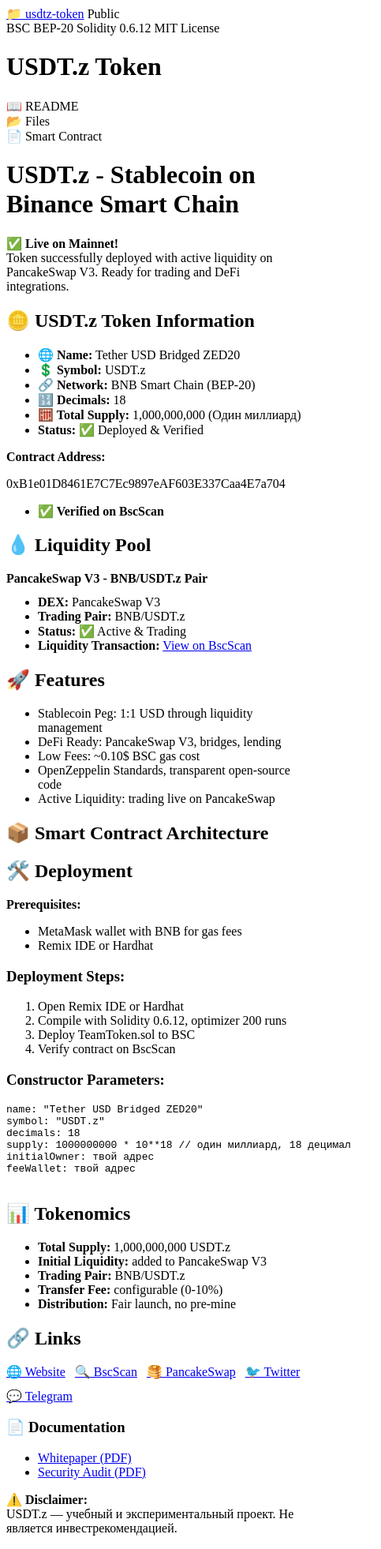
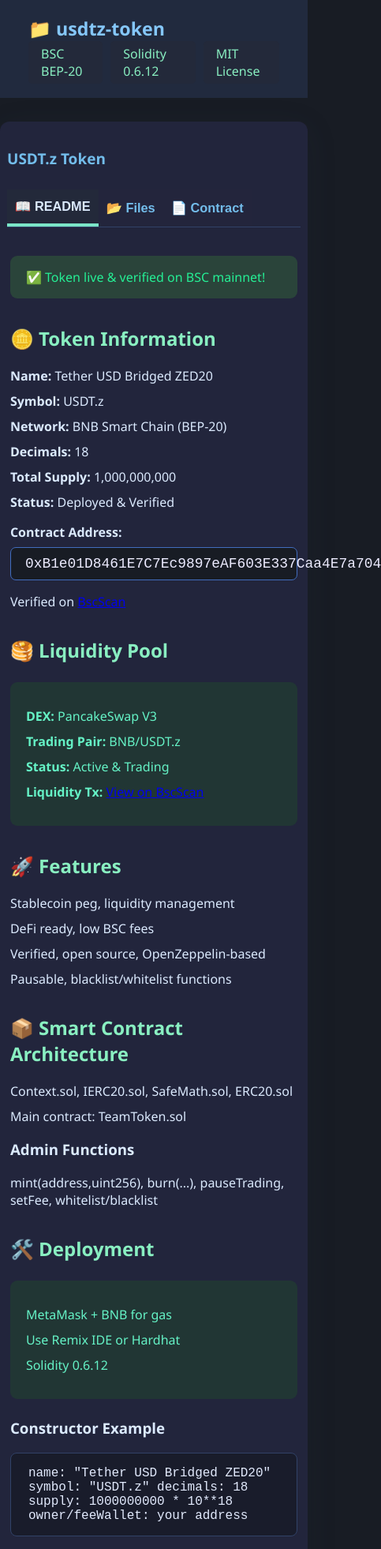
Before and after one commit to LeanLK/USDT.z-token, a plain HTML site: page index.html in a window 390 px wide. Shown: the top 1962 px of the page at 79% size, 483 px wide, since content can reach past the window. Drawn offline with Linux system fonts and the light colour scheme.

Commit message:
Update index.html

```diff
--- a/index.html
+++ b/index.html
@@ -3,190 +3,198 @@
 <head>
     <meta charset="UTF-8">
     <meta name="viewport" content="width=device-width, initial-scale=1.0">
-    <meta name="description" content="USDT.z Token - Smart Contract Repository on BSC">
-    <title>USDT.z Token Repository</title>
+    <meta name="description" content="USDT.z Token - BNB Chain stablecoin project. Info, contract, audit, tokenomics.">
+    <title>USDT.z Token — BSC Stablecoin</title>
     <style>
-        /* ...Стили из прошлой версии, можно оставить без изменений... */
+        body { font-family: 'Segoe UI',Arial,sans-serif; background: #181c24; color: #dbeafe; margin: 0; }
+        .github-header { background: #212a3e; padding: 20px 36px 18px; border: none; display: flex; justify-content: space-between; align-items: center; flex-wrap: wrap; }
+        .repo-name { color: #85c7fa; font-size: 1.45em; font-weight: 600; text-decoration: none; }
+        .repo-badges { display: flex; gap: 10px;}
+        .badge { background: #23293a; border-radius: 5px; padding: 5px 16px; font-size: 1em; color: #89efc1; }
+        .container { max-width: 950px; margin: 0 auto; background: #22253c; border-radius: 12px; box-shadow: 0 8px 40px rgba(44,62,80,.11); margin-top: 30px;}
+        .repo-header { display: flex; justify-content: space-between; align-items: center; margin-bottom: 16px; }
+        .repo-title h1 { color: #73bdeb; font-size: 2.45em; margin: 25px 0 10px 0;}
+        .tab-nav { display: flex; gap: 0; border-bottom: 1px solid #314267; margin-bottom: 0; }
+        .tab { padding: 18px 36px; background: #23253c; border: none; color: #73bdeb; font-weight: 600; font-size: 1.02em; cursor: pointer; transition: .2s; outline: none;}
+        .tab.active { background: #23293a; border-bottom: 4px solid #7be6c8; color: #dbeafe;}
+        .tab-content { display: none; padding: 30px 50px 40px; min-height: 260px;}
+        .tab-content.active { display: block; }
+        .readme-section h2 { color: #89efc1; margin-top: 34px;}
+        .readme-section ul, .file-tree { list-style: none; padding: 0;}
+        .readme-section li { margin-bottom: 10px;}
+        .contract-address { background: #181c24; color: #ecebff; padding: 10px 18px; border-radius: 7px; font-family: "Courier New", monospace; margin: 8px 0 16px 0; font-size: 1.12em; border: 1px solid #426dbe;}
+        .info-box, .success-box, .warning-box { margin: 24px 0; border-radius: 9px; padding: 16px 20px;}
+        .info-box { background: #213634; color: #65f3c6;}
+        .success-box { background: #2a443a; color: #25ef95;}
+        .warning-box { background: #3f2c19; color: #ffb76b;}
+        .code-block { background: #191c2b; border: 1px solid #314267; border-radius: 8px; padding: 16px 22px; margin: 18px 0; font-family: 'Courier New', monospace; font-size: 1em; color: #e2eafd; overflow-x: auto;}
+        .file-tree .file-item { padding: 11px 18px; border-bottom: 1px solid #233040; display: flex; align-items: center; gap: 7px;}
+        .file-tree .file-icon { font-size: 1.1em; }
+        .btn-primary, .btn-secondary { display: inline-block; margin: 8px 4px 0 0; padding: 9px 20px; border-radius: 5px; font-weight: 600; text-decoration: none; transition:.2s;}
+        .btn-primary { background: #17cf97; color: #23253c;}
+        .btn-primary:hover { background: #32efb3; color: #23293a;}
+        .btn-secondary { background: #29335c; color: #bed9ff; border: 1px solid #345b82;}
+        .btn-secondary:hover { background: #406697; color: #fff;}
+        @media (max-width: 900px) {
+            .container {padding: 9px;}
+            .tab-content {padding:16px 4vw 28px;}
+        }
+        @media (max-width: 620px) {
+            .tab { padding: 12px 10px;}
+            .repo-title h1 {font-size:1.19em;}
+            .tab-content {padding:12px 1vw 18px;}
+        }
     </style>
 </head>
 <body>
     <div class="github-header">
         <div>
             <a href="#" class="repo-name">📁 usdtz-token</a>
-            <span class="github-badge">Public</span>
         </div>
         <div class="repo-badges">
-            <span class="badge badge-yellow">BSC BEP-20</span>
-            <span class="badge badge-blue">Solidity 0.6.12</span>
-            <span class="badge badge-green">MIT License</span>
+            <span class="badge">BSC BEP-20</span>
+            <span class="badge">Solidity 0.6.12</span>
+            <span class="badge">MIT License</span>
         </div>
     </div>
-
     <div class="container">
         <div class="repo-header">
-            <div class="repo-title">
-                <h1>USDT.z Token</h1>
-            </div>
+            <div class="repo-title"><h1>USDT.z Token</h1></div>
+        </div>
+        <div class="tab-nav">
+            <button class="tab active" onclick="showTab('readme')">📖 README</button>
+            <button class="tab" onclick="showTab('files')">📂 Files</button>
+            <button class="tab" onclick="showTab('contract')">📄 Contract</button>
         </div>
 
-        <div class="tab-nav">
-            <div class="tab active" onclick="showTab('readme')">📖 README</div>
-            <div class="tab" onclick="showTab('files')">📂 Files</div>
-            <div class="tab" onclick="showTab('contract')">📄 Smart Contract</div>
-        </div>
-
-        <!-- README TAB -->
         <div id="readme" class="tab-content active">
             <div class="readme-section">
-                <h1>USDT.z - Stablecoin on Binance Smart Chain</h1>
                 <div class="success-box">
-                    <strong>✅ Live on Mainnet!</strong><br>
-                    Token successfully deployed with active liquidity on PancakeSwap V3. Ready for trading and DeFi integrations.
+                    ✅ Token live & verified on BSC mainnet!
                 </div>
-                <h2>🪙 USDT.z Token Information</h2>
+                <h2>🪙 Token Information</h2>
                 <ul>
-                    <li><strong>🌐 Name:</strong> Tether USD Bridged ZED20</li>
-                    <li><strong>💲 Symbol:</strong> USDT.z</li>
-                    <li><strong>🔗 Network:</strong> BNB Smart Chain (BEP-20)</li>
-                    <li><strong>🔢 Decimals:</strong> 18</li>
-                    <li><strong>🧮 Total Supply:</strong> 1,000,000,000 (Один миллиард)</li>
-                    <li><strong>Status:</strong> ✅ Deployed & Verified</li>
+                    <li><strong>Name:</strong> Tether USD Bridged ZED20</li>
+                    <li><strong>Symbol:</strong> USDT.z</li>
+                    <li><strong>Network:</strong> BNB Smart Chain (BEP-20)</li>
+                    <li><strong>Decimals:</strong> 18</li>
+                    <li><strong>Total Supply:</strong> 1,000,000,000</li>
+                    <li><strong>Status:</strong> Deployed & Verified</li>
                 </ul>
-                <p><strong>Contract Address:</strong></p>
-                <div class="contract-address">
-                    0xB1e01D8461E7C7Ec9897eAF603E337Caa4E7a704
-                </div>
+                <span><strong>Contract Address:</strong></span>
+                <div class="contract-address">0xB1e01D8461E7C7Ec9897eAF603E337Caa4E7a704</div>
                 <ul>
-                    <li><strong>✅ Verified on BscScan</strong></li>
+                    <li>Verified on <a href="https://bscscan.com/token/0xB1e01D8461E7C7Ec9897eAF603E337Caa4E7a704" target="_blank">BscScan</a></li>
                 </ul>
-
-                <h2>💧 Liquidity Pool</h2>
+                <h2>🥞 Liquidity Pool</h2>
                 <div class="info-box">
-                    <strong>PancakeSwap V3 - BNB/USDT.z Pair</strong>
-                    <ul style="margin-top: 12px;">
+                    <ul>
                         <li><strong>DEX:</strong> PancakeSwap V3</li>
                         <li><strong>Trading Pair:</strong> BNB/USDT.z</li>
-                        <li><strong>Status:</strong> ✅ Active & Trading</li>
-                        <li><strong>Liquidity Transaction:</strong> <a href="https://bscscan.com/tx/0xff9c77e3325a25b4e349f5e78ef88c7c9c6162c4ed86a40f33270d10602b7cf0" target="_blank">View on BscScan</a></li>
+                        <li><strong>Status:</strong> Active & Trading</li>
+                        <li><strong>Liquidity Tx:</strong>
+                          <a href="https://bscscan.com/tx/0xff9c77e3325a25b4e349f5e78ef88c7c9c6162c4ed86a40f33270d10602b7cf0" target="_blank">View on BscScan</a>
+                        </li>
                     </ul>
                 </div>
-
                 <h2>🚀 Features</h2>
                 <ul>
-                    <li>Stablecoin Peg: 1:1 USD through liquidity management</li>
-                    <li>DeFi Ready: PancakeSwap V3, bridges, lending</li>
-                    <li>Low Fees: ~0.10$ BSC gas cost</li>
-                    <li>OpenZeppelin Standards, transparent open-source code</li>
-                    <li>Active Liquidity: trading live on PancakeSwap</li>
+                    <li>Stablecoin peg, liquidity management</li>
+                    <li>DeFi ready, low BSC fees</li>
+                    <li>Verified, open source, OpenZeppelin-based</li>
+                    <li>Pausable, blacklist/whitelist functions</li>
                 </ul>
-
                 <h2>📦 Smart Contract Architecture</h2>
-                <!-- ... Описание структуры ... -->
-
+                <ul>
+                    <li>Context.sol, IERC20.sol, SafeMath.sol, ERC20.sol</li>
+                    <li>Main contract: TeamToken.sol</li>
+                </ul>
+                <h3>Admin Functions</h3>
+                <ul>
+                    <li>mint(address,uint256), burn(...), pauseTrading, setFee, whitelist/blacklist</li>
+                </ul>
                 <h2>🛠️ Deployment</h2>
                 <div class="info-box">
-                    <strong>Prerequisites:</strong>
-                    <ul>
-                        <li>MetaMask wallet with BNB for gas fees</li>
-                        <li>Remix IDE or Hardhat</li>
-                    </ul>
+                  <ul>
+                    <li>MetaMask + BNB for gas</li>
+                    <li>Use Remix IDE or Hardhat</li>
+                    <li>Solidity 0.6.12</li>
+                  </ul>
                 </div>
-
-                <h3>Deployment Steps:</h3>
-                <ol>
-                    <li>Open Remix IDE or Hardhat</li>
-                    <li>Compile with Solidity 0.6.12, optimizer 200 runs</li>
-                    <li>Deploy TeamToken.sol to BSC</li>
-                    <li>Verify contract on BscScan</li>
-                </ol>
-                <h3>Constructor Parameters:</h3>
-                <div class="code-block"><pre>
+                <h3>Constructor Example</h3>
+                <div class="code-block">
 name: "Tether USD Bridged ZED20"
 symbol: "USDT.z"
 decimals: 18
-supply: 1000000000 * 10**18 // один миллиард, 18 децимал
-initialOwner: твой адрес
-feeWallet: твой адрес
-                </pre></div>
-
+supply: 1000000000 * 10**18
+owner/feeWallet: your address
+                </div>
                 <h2>📊 Tokenomics</h2>
                 <ul>
                     <li><strong>Total Supply:</strong> 1,000,000,000 USDT.z</li>
-                    <li><strong>Initial Liquidity:</strong> added to PancakeSwap V3</li>
+                    <li><strong>Initial Liquidity:</strong> PancakeSwap V3</li>
                     <li><strong>Trading Pair:</strong> BNB/USDT.z</li>
-                    <li><strong>Transfer Fee:</strong> configurable (0-10%)</li>
-                    <li><strong>Distribution:</strong> Fair launch, no pre-mine</li>
+                    <li><strong>Transfer Fee:</strong> 0-10% (configurable)</li>
                 </ul>
-
                 <h2>🔗 Links</h2>
-                <div style="display: flex; gap: 12px; flex-wrap: wrap; margin: 16px 0;">
-                    <a href="https://leanlk.github.io/USDT.z-token/" class="btn-primary">🌐 Website</a>
-                    <a href="https://bscscan.com/token/0xB1e01D8461E7C7Ec9897eAF603E337Caa4E7a704" class="btn-secondary" target="_blank">🔍 BscScan</a>
-                    <a href="https://pancakeswap.finance/swap?outputCurrency=0xB1e01D8461E7C7Ec9897eAF603E337Caa4E7a704" class="btn-secondary" target="_blank">🥞 PancakeSwap</a>
-                    <a href="https://twitter.com/USDTzCommunity" class="btn-secondary" target="_blank">🐦 Twitter</a>
-                    <a href="https://t.me/USDTzCommunity" class="btn-secondary" target="_blank">💬 Telegram</a>
+                <div class="links">
+                    <a href="https://leanlk.github.io/USDT.z-token/" target="_blank">🌐 Website</a>
+                    <a href="https://bscscan.com/token/0xB1e01D8461E7C7Ec9897eAF603E337Caa4E7a704" target="_blank">🔍 BscScan</a>
+                    <a href="https://pancakeswap.finance/swap?outputCurrency=0xB1e01D8461E7C7Ec9897eAF603E337Caa4E7a704" target="_blank">🥞 PancakeSwap</a>
+                    <a href="https://twitter.com/USDTzCommunity" target="_blank">🐦 Twitter</a>
+                    <a href="https://t.me/USDTzCommunity" target="_blank">💬 Telegram</a>
                 </div>
-
                 <h3>📄 Documentation</h3>
                 <ul>
-                    <li><a href="https://github.com/LeanLK/USDT.z-token/blob/main/docs/Whitepaper.pdf" target="_blank">Whitepaper (PDF)</a></li>
-                    <li><a href="https://github.com/LeanLK/USDT.z-token/blob/main/docs/audit.pdf" target="_blank">Security Audit (PDF)</a></li>
+                  <li><a href="https://github.com/LeanLK/USDT.z-token/blob/main/docs/Whitepaper.pdf" target="_blank">Whitepaper (PDF)</a></li>
+                  <li><a href="https://github.com/LeanLK/USDT.z-token/blob/main/docs/audit.pdf" target="_blank">Audit (PDF)</a></li>
                 </ul>
-
                 <div class="warning-box">
-                    <strong>⚠️ Disclaimer:</strong><br>
-                    USDT.z — учебный и экспериментальный проект. Не является инвестрекомендацией.
+                    ⚠️ USDT.z — учебный токен. Не используйте для инвестиций.
                 </div>
             </div>
         </div>
 
-        <!-- FILES TAB -->
         <div id="files" class="tab-content">
             <div class="readme-section">
                 <h2>📂 Repository Structure</h2>
                 <div class="file-tree">
-                    <div class="file-item">
-                        <span class="file-icon">📁</span>
-                        <strong>contracts/</strong>
-                    </div>
-                    <!-- ...Файлы смарт-контрактов... -->
-                    <div class="file-item" style="padding-left: 40px;">
-                        <span class="file-icon">📄</span>
-                        <strong>TeamToken.sol</strong> (main contract)
-                    </div>
-                    <div class="file-item">
-                        <span class="file-icon">📁</span>
-                        <strong>docs/</strong>
-                    </div>
-                    <div class="file-item" style="padding-left: 40px;">
-                        <span class="file-icon">📄</span>
-                        Whitepaper.pdf
-                    </div>
+                    <div class="file-item"><span class="file-icon">📁</span> <strong>contracts/</strong></div>
+                    <div class="file-item" style="padding-left:34px;"><span class="file-icon">📄</span> Context.sol</div>
+                    <div class="file-item" style="padding-left:34px;"><span class="file-icon">📄</span> IERC20.sol</div>
+                    <div class="file-item" style="padding-left:34px;"><span class="file-icon">📄</span> SafeMath.sol</div>
+                    <div class="file-item" style="padding-left:34px;"><span class="file-icon">📄</span> ERC20.sol</div>
+                    <div class="file-item" style="padding-left:34px;"><span class="file-icon">📄</span> <strong>TeamToken.sol</strong></div>
+                    <div class="file-item"><span class="file-icon">📁</span> <strong>docs/</strong></div>
+                    <div class="file-item" style="padding-left:34px;"><span class="file-icon">📄</span> Whitepaper.pdf</div>
+                    <div class="file-item" style="padding-left:34px;"><span class="file-icon">📄</span> audit.pdf</div>
+                    <div class="file-item"><span class="file-icon">📄</span> README.md</div>
+                    <div class="file-item"><span class="file-icon">📄</span> LICENSE</div>
+                    <div class="file-item"><span class="file-icon">📄</span> index.html</div>
                 </div>
             </div>
         </div>
-
-        <!-- CONTRACT TAB -->
         <div id="contract" class="tab-content">
             <div class="readme-section">
                 <h2>📄 TeamToken.sol - Main Contract</h2>
-                <div class="code-block"><pre>
+                <div class="code-block">
 // SPDX-License-Identifier: MIT
 pragma solidity 0.6.12;
 contract TeamToken is ERC20 {
-  // supply: 1,000,000,000 * 10**18
+  // totalSupply = 1000000000 * 10**18
+  // admin mint/burn/pause/fee/whitelist/blacklist
   // ...
 }
-                </pre></div>
+                </div>
             </div>
         </div>
     </div>
     <script>
         function showTab(tabName) {
-            const tabs = document.querySelectorAll('.tab');
-            const contents = document.querySelectorAll('.tab-content');
-            tabs.forEach(tab => tab.classList.remove('active'));
-            contents.forEach(content => content.classList.remove('active'));
+            var tabs = document.querySelectorAll('.tab');
+            var contents = document.querySelectorAll('.tab-content');
+            tabs.forEach(function(tab) { tab.classList.remove('active'); });
+            contents.forEach(function(content) { content.classList.remove('active'); });
             event.target.classList.add('active');
             document.getElementById(tabName).classList.add('active');
         }
```
